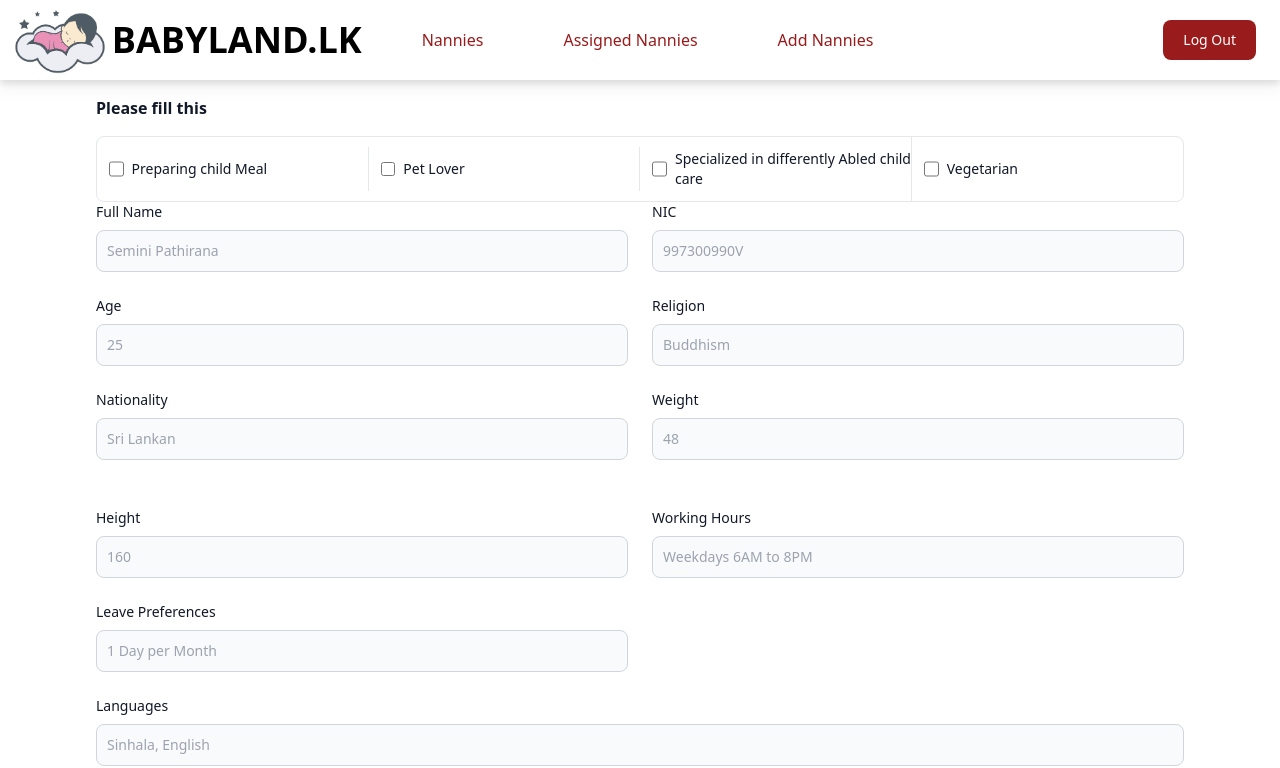
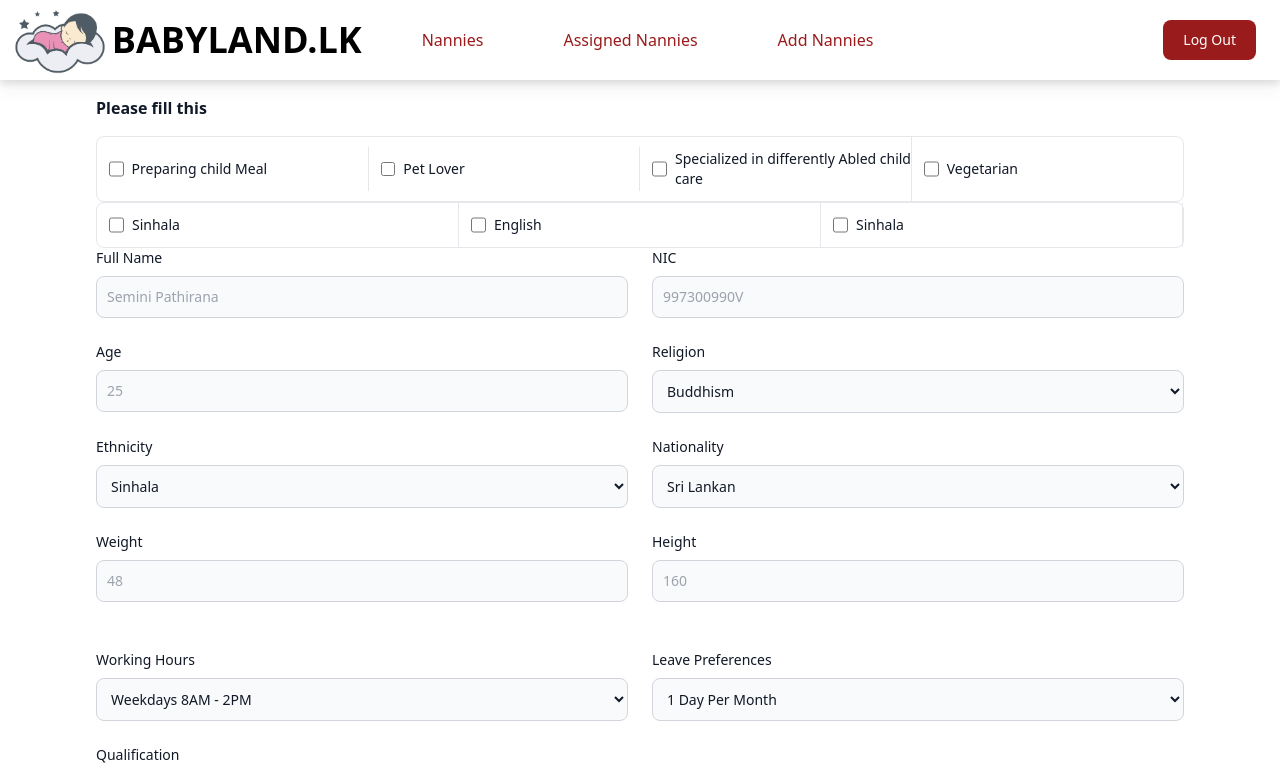
Before and after one commit to SeminiCh/Babyland-Frontend, a React (Create React App) app: page /AddNanny in a window 1280 px wide. Shown: the top 768 px of the page. Built offline with nearby package versions, Linux system fonts and the light colour scheme.

Commit message:
Updated Agent, Nanny

```diff
--- a/src/Pages/AddNannyForm/index.tsx
+++ b/src/Pages/AddNannyForm/index.tsx
@@ -1,3 +1,6 @@
+/* eslint-disable react/self-closing-comp */
+/* eslint-disable jsx-a11y/anchor-is-valid */
+/* eslint-disable react/jsx-no-undef */
 /* eslint-disable react/jsx-props-no-spreading */
 /* eslint-disable no-console */
 /* eslint-disable max-len */
@@ -17,15 +20,19 @@ interface NannyFormData {
   nannyWeight: number;
   nannyHeight: number;
   nannyLeavePreferences: String;
-  nannyLanguages: String;
+  nannyLanguage1: String;
+  nannyLanguage2: String;
+  nannyLanguage3: String;
   nannyWorkingHours: String;
   nannyQualification: String;
   nannyQualificationFile: String;
   nannyImage: String;
   nannyVegetaian: String;
   nannyPetLover: String;
-  availability: "Yes";
+  availability: String;
   nannyDifferentlyAbledCare: String;
+  nannyEthnicity: String;
+  nannyPreparingChildMeal: String;
   agentCompanyName: String;
 }
 
@@ -47,7 +54,10 @@ function addNannyForm() {
       nannyWeight,
       nannyHeight,
       nannyLeavePreferences,
-      nannyLanguages,
+      nannyLanguage1,
+      nannyLanguage2,
+      nannyLanguage3,
+      nannyEthnicity,
       nannyWorkingHours,
       nannyQualification,
       nannyQualificationFile,
@@ -56,6 +66,7 @@ function addNannyForm() {
       nannyPetLover,
       availability,
       nannyDifferentlyAbledCare,
+      nannyPreparingChildMeal,
       agentCompanyName,
     }) => {
       const nanny = {
@@ -67,7 +78,10 @@ function addNannyForm() {
         nannyWeight,
         nannyHeight,
         nannyLeavePreferences,
-        nannyLanguages,
+        nannyLanguage1,
+        nannyLanguage2,
+        nannyLanguage3,
+        nannyEthnicity,
         nannyWorkingHours,
         nannyQualification,
         nannyQualificationFile,
@@ -76,6 +90,7 @@ function addNannyForm() {
         nannyPetLover,
         availability,
         nannyDifferentlyAbledCare,
+        nannyPreparingChildMeal,
         agentCompanyName,
       };
       fetch("http://localhost:8080/api/v1/nanny/save", {
@@ -99,6 +114,7 @@ function addNannyForm() {
             <li className="w-full border-b border-gray-200 sm:border-b-0 sm:border-r dark:border-gray-600">
               <div className="flex items-center pl-3">
                 <input
+                  {...register("nannyPreparingChildMeal", {})}
                   id="nannyPreparingChildMeal"
                   type="checkbox"
                   value="Preparing child Meal"
@@ -115,9 +131,7 @@ function addNannyForm() {
             <li className="w-full border-b border-gray-200 sm:border-b-0 sm:border-r dark:border-gray-600">
               <div className="flex items-center pl-3">
                 <input
-                  {...register("nannyPetLover", {
-                    required: true,
-                  })}
+                  {...register("nannyPetLover", {})}
                   id="nannyPetLover"
                   type="checkbox"
                   value="Pet Lover"
@@ -134,9 +148,7 @@ function addNannyForm() {
             <li className="w-full border-b border-gray-200 sm:border-b-0 sm:border-r dark:border-gray-600">
               <div className="flex items-center pl-3">
                 <input
-                  {...register("nannyDifferentlyAbledCare", {
-                    required: true,
-                  })}
+                  {...register("nannyDifferentlyAbledCare", {})}
                   id="nannyDifferentlyAbledCare"
                   type="checkbox"
                   value="Specialized in differently Abled child care"
@@ -153,9 +165,7 @@ function addNannyForm() {
             <li className="w-full dark:border-gray-600">
               <div className="flex items-center pl-3">
                 <input
-                  {...register("nannyVegetaian", {
-                    required: true,
-                  })}
+                  {...register("nannyVegetaian", {})}
                   id="nannyVegetaian"
                   type="checkbox"
                   value="Vegitarian"
@@ -166,6 +176,59 @@ function addNannyForm() {
                   className="py-3 ml-2 w-full text-sm font-medium text-gray-900 dark:text-gray-300"
                 >
                   Vegetarian
+                </label>
+              </div>
+            </li>
+          </ul>
+          <ul className="items-center w-full text-sm font-medium text-gray-900 bg-white rounded-lg border border-gray-200 sm:flex dark:bg-gray-700 dark:border-gray-600 dark:text-white">
+            <li className="w-full border-b border-gray-200 sm:border-b-0 sm:border-r dark:border-gray-600">
+              <div className="flex items-center pl-3">
+                <input
+                  {...register("nannyLanguage1", {})}
+                  id="nannyLanguage1"
+                  type="checkbox"
+                  value="Sinhala"
+                  className="w-4 h-4 text-red-900 bg-gray-100 rounded border-gray-300 focus:ring-red-500 dark:focus:red-blue-600 dark:ring-offset-gray-700 focus:ring-2 dark:bg-gray-600 dark:border-gray-500"
+                />
+                <label
+                  htmlFor="nannyLanguage1"
+                  className="py-3 ml-2 w-full text-sm font-medium text-gray-900 dark:text-gray-300"
+                >
+                  Sinhala
+                </label>
+              </div>
+            </li>
+            <li className="w-full border-b border-gray-200 sm:border-b-0 sm:border-r dark:border-gray-600">
+              <div className="flex items-center pl-3">
+                <input
+                  {...register("nannyLanguage2", {})}
+                  id="nannyLanguage2"
+                  type="checkbox"
+                  value="English"
+                  className="w-4 h-4 text-red-900 bg-gray-100 rounded border-gray-300 focus:ring-red-500 dark:focus:red-blue-600 dark:ring-offset-gray-700 focus:ring-2 dark:bg-gray-600 dark:border-gray-500"
+                />
+                <label
+                  htmlFor="nannyLanguage2"
+                  className="py-3 ml-2 w-full text-sm font-medium text-gray-900 dark:text-gray-300"
+                >
+                  English
+                </label>
+              </div>
+            </li>
+            <li className="w-full border-b border-gray-200 sm:border-b-0 sm:border-r dark:border-gray-600">
+              <div className="flex items-center pl-3">
+                <input
+                  {...register("nannyLanguage3", {})}
+                  id="nannyLanguage3"
+                  type="checkbox"
+                  value="Tamil"
+                  className="w-4 h-4 text-red-900 bg-gray-100 rounded border-gray-300 focus:ring-red-500 dark:focus:red-blue-600 dark:ring-offset-gray-700 focus:ring-2 dark:bg-gray-600 dark:border-gray-500"
+                />
+                <label
+                  htmlFor="nannyLanguage3"
+                  className="py-3 ml-2 w-full text-sm font-medium text-gray-900 dark:text-gray-300"
+                >
+                  Sinhala
                 </label>
               </div>
             </li>
@@ -239,15 +302,43 @@ function addNannyForm() {
               >
                 Religion
               </label>
-              <input
+              <select
                 {...register("nannyReligion", {
                   required: true,
                 })}
-                type="text"
                 id="nannyReligion"
                 className="bg-gray-50 border border-gray-300 text-gray-900 text-sm rounded-lg focus:ring-blue-500 focus:border-blue-500 block w-full p-2.5 dark:bg-gray-700 dark:border-gray-600 dark:placeholder-gray-400 dark:text-white dark:focus:ring-blue-500 dark:focus:border-blue-500"
-                placeholder="Buddhism"
-              />
+              >
+                <option value="Buddhism"> Buddhism </option>
+                <option value="Christian"> Christian </option>
+                <option value="Catholic"> Catholic </option>
+                <option value="Islam"> Islam </option>
+                <option value="Hindu"> Hindu </option>
+              </select>
+              <p className="text-red-600 text-xs">
+                {errors.nannyReligion && "Invalid! Religion Cannot Be empty."}
+              </p>
+            </div>
+            <div>
+              <label
+                htmlFor="nannyEthnicity"
+                className="block mb-2 text-sm font-medium text-gray-900 dark:text-gray-300"
+              >
+                Ethnicity
+              </label>
+              <select
+                {...register("nannyEthnicity", {
+                  required: true,
+                })}
+                id="nannyEthnicity"
+                className="bg-gray-50 border border-gray-300 text-gray-900 text-sm rounded-lg focus:ring-blue-500 focus:border-blue-500 block w-full p-2.5 dark:bg-gray-700 dark:border-gray-600 dark:placeholder-gray-400 dark:text-white dark:focus:ring-blue-500 dark:focus:border-blue-500"
+              >
+                <option value="Sinhala"> Sinhala </option>
+                <option value="Tamil"> Tamil </option>
+                <option value="Burgher"> Burgher </option>
+                <option value="Muslim"> Muslim </option>
+                <option value="Malays"> Malays </option>
+              </select>
               <p className="text-red-600 text-xs">
                 {errors.nannyReligion && "Invalid! Religion Cannot Be empty."}
               </p>
@@ -259,15 +350,13 @@ function addNannyForm() {
               >
                 Nationality
               </label>
-              <input
-                {...register("nannyNationality", {
-                  required: true,
-                })}
-                type="text"
+              <select
                 id="nannyNationality"
                 className="bg-gray-50 border border-gray-300 text-gray-900 text-sm rounded-lg focus:ring-blue-500 focus:border-blue-500 block w-full p-2.5 dark:bg-gray-700 dark:border-gray-600 dark:placeholder-gray-400 dark:text-white dark:focus:ring-blue-500 dark:focus:border-blue-500"
-                placeholder="Sri Lankan"
-              />
+              >
+                <option value="Sri Lankan"> Sri Lankan </option>
+                <option value="Non Sri Lankan"> Non Sri Lankan </option>
+              </select>
               <p className="text-red-600 text-xs">
                 {errors.nannyNationality &&
                   "Invalid! Nationality Cannot Be empty."}
@@ -321,15 +410,22 @@ function addNannyForm() {
               >
                 Working Hours
               </label>
-              <input
-                {...register("nannyWorkingHours", {
-                  required: true,
-                })}
-                type="text"
+              <select
                 id="nannyWorkingHours"
                 className="bg-gray-50 border border-gray-300 text-gray-900 text-sm rounded-lg focus:ring-blue-500 focus:border-blue-500 block w-full p-2.5 dark:bg-gray-700 dark:border-gray-600 dark:placeholder-gray-400 dark:text-white dark:focus:ring-blue-500 dark:focus:border-blue-500"
-                placeholder="Weekdays 6AM to 8PM "
-              />
+              >
+                <option value="Weekdays 8AM - 2PM"> Weekdays 8AM - 2PM </option>
+                <option value="Full Time"> Full Time </option>
+                <option value="Weekdays 6AM - 6PM"> Weekdays 6AM - 6PM </option>
+                <option value="Weekdays+Saturday 6AM - 6PM">
+                  {" "}
+                  Weekdays+Saturday 6AM - 6PM{" "}
+                </option>
+                <option value="Weekdays+Saturday+Sunday 6AM - 6PMs">
+                  {" "}
+                  Weekdays+Saturday+Sunday 6AM - 6PM{" "}
+                </option>
+              </select>
               <p className="text-red-600 text-xs">
                 {errors.nannyWorkingHours &&
                   "Invalid! Working Hours Cannot Be empty."}
@@ -342,41 +438,33 @@ function addNannyForm() {
               >
                 Leave Preferences
               </label>
-              <input
-                {...register("nannyLeavePreferences", {
-                  required: true,
-                })}
-                type="text"
+              <select
                 id="nannyLeavePreferences"
                 className="bg-gray-50 border border-gray-300 text-gray-900 text-sm rounded-lg focus:ring-blue-500 focus:border-blue-500 block w-full p-2.5 dark:bg-gray-700 dark:border-gray-600 dark:placeholder-gray-400 dark:text-white dark:focus:ring-blue-500 dark:focus:border-blue-500"
-                placeholder="1 Day per Month"
-              />
+              >
+                <option value="1 Day Per Month"> 1 Day Per Month </option>
+                <option value="1 1/2 Days Per Month">
+                  {" "}
+                  1 1/2 Days Per Month{" "}
+                </option>
+                <option value="2 Days Per Month"> 2 Days Per Month </option>
+                <option value="2 1/2 Days Per Month">
+                  {" "}
+                  2 1/2 Day Per Month{" "}
+                </option>
+                <option value="3 Day Per Month"> 3 Days Per Month </option>
+                <option value="3 1/2 Day Per Month">
+                  {" "}
+                  3 1/2 Days Per Month{" "}
+                </option>
+              </select>
               <p className="text-red-600 text-xs">
                 {errors.nannyLeavePreferences &&
                   "Invalid! Leave Preferences Cannot Be empty."}
               </p>
             </div>
           </div>
-          <div>
-            <label
-              htmlFor="nannyLanguages"
-              className="block mb-2 text-sm font-medium text-gray-900 dark:text-gray-300"
-            >
-              Languages
-            </label>
-            <input
-              {...register("nannyLanguages", {
-                required: true,
-              })}
-              type="text"
-              id="nannyLanguages"
-              className="bg-gray-50 border border-gray-300 text-gray-900 text-sm rounded-lg focus:ring-blue-500 focus:border-blue-500 block w-full p-2.5 dark:bg-gray-700 dark:border-gray-600 dark:placeholder-gray-400 dark:text-white dark:focus:ring-blue-500 dark:focus:border-blue-500"
-              placeholder="Sinhala, English"
-            />
-            <p className="text-red-600 text-xs">
-              {errors.nannyLanguages && "Invalid! Languages Cannot Be empty."}
-            </p>
-          </div>
+
           <div className="mb-6">
             <label
               htmlFor="nannyQualification"
--- a/src/Pages/ParentInformation/index.tsx
+++ b/src/Pages/ParentInformation/index.tsx
@@ -187,10 +187,9 @@ function parentInfomation() {
               {...register("parentNicCopy", {
                 required: true,
               })}
-              type="File"
-              id="email"
+              type="text"
+              id="parentNicCopy"
               className="bg-gray-50 border border-gray-300 text-gray-900 text-sm rounded-lg focus:ring-blue-500 focus:border-blue-500 block w-full p-2.5 dark:bg-gray-700 dark:border-gray-600 dark:placeholder-gray-400 dark:text-white dark:focus:ring-blue-500 dark:focus:border-blue-500"
-              placeholder="john.doe@company.com"
               required
             />
           </div>
```
